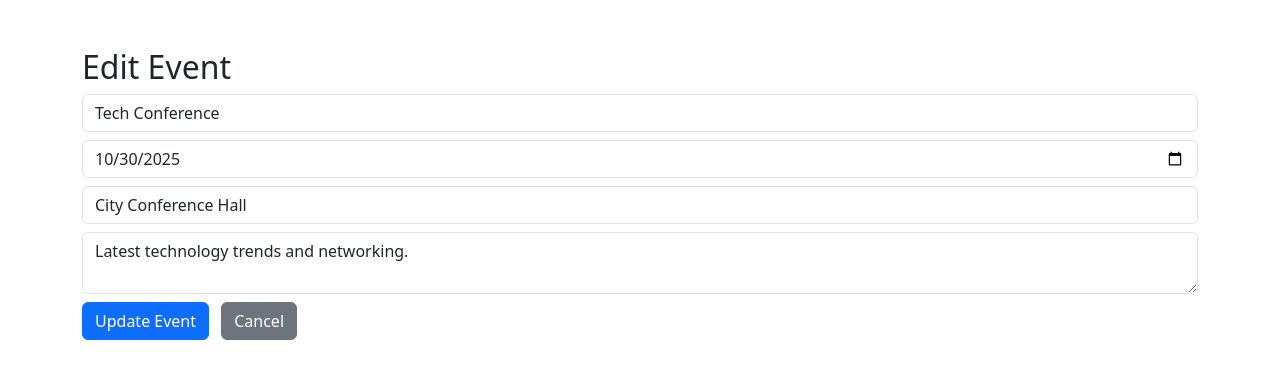
After one commit to Sricharan-V/event_registration, a Flask app: page /admin/edit_event/1 in a window 1280 px wide. The commit adds this page. Shown: the top 379 px of the page. Run offline with Flask 3, Linux system fonts and the light colour scheme; the visitor is signed in with stand-in values (Sample User, id 1).

Commit message:
Update events and registrants option for admin

```diff
--- a/app.py
+++ b/app.py
@@ -130,5 +130,47 @@ def delete_registrant(event_id, reg_index):
 # For simplicity, let's add redirect to update pages or implement inline later.
 
 
+@app.route('/admin/edit_event/<int:event_id>', methods=['GET', 'POST'])
+def edit_event(event_id):
+    if not session.get('admin'):
+        return redirect(url_for('admin'))
+
+    event = next((e for e in events if e['id'] == event_id), None)
+    if not event:
+        return "Event not found", 404
+
+    if request.method == 'POST':
+        event['name'] = request.form.get('event_name')
+        event['date'] = request.form.get('event_date')
+        event['venue'] = request.form.get('event_venue')
+        event['description'] = request.form.get('event_description')
+        flash('Event updated successfully.', 'success')
+        return redirect(url_for('dashboard'))
+
+    return render_template('edit_event.html', event=event)
+
+
+@app.route('/admin/edit_registrant/<int:event_id>/<int:reg_index>', methods=['GET', 'POST'])
+def edit_registrant(event_id, reg_index):
+    if not session.get('admin'):
+        return redirect(url_for('admin'))
+
+    regs = [r for r in registrations if r['event_id'] == event_id]
+    if reg_index < 0 or reg_index >= len(regs):
+        return "Registrant not found", 404
+
+    reg = regs[reg_index]
+
+    if request.method == 'POST':
+        reg['name'] = request.form.get('name')
+        reg['email'] = request.form.get('email')
+        reg['phone'] = request.form.get('phone')
+        flash('Registrant updated successfully.', 'success')
+        return redirect(url_for('dashboard'))
+
+    return render_template('edit_registrant.html', reg=reg, event_id=event_id, reg_index=reg_index)
+
+
+
 if __name__ == '__main__':
     app.run(debug=True)
--- a/templates/dashboard.html
+++ b/templates/dashboard.html
@@ -66,6 +66,7 @@
 								Event</button>
 						</form>
 					</td>
+					<td><a href="{{ url_for('edit_event', event_id=e.id) }}" class="btn btn-warning btn-sm me-1">Edit</a></td>
 				</tr>
 				{% endfor %}
 			</tbody>
@@ -105,6 +106,7 @@
 										onclick="return confirm('Delete this registrant?')">Delete</button>
 								</form>
 							</td>
+							<td><a href="{{ url_for('edit_registrant', event_id=event.id, reg_index=loop.index0) }}" class="btn btn-warning btn-sm me-1">Edit</a></td>
 						</tr>
 						{% endfor %}
 					</tbody>
--- /dev/null
+++ b/templates/edit_event.html
@@ -0,0 +1,21 @@
+<!DOCTYPE html>
+<html>
+<head>
+    <title>Edit Event</title>
+    <link rel="stylesheet" href="https://cdn.jsdelivr.net/npm/bootstrap@5.3.0/dist/css/bootstrap.min.css" />
+</head>
+<body>
+<div class="container mt-5">
+    <h2>Edit Event</h2>
+    <form method="post">
+        <input type="text" name="event_name" class="form-control mb-2" value="{{ event.name }}" required>
+        <input type="date" name="event_date" class="form-control mb-2" value="{{ event.date }}" required>
+        <input type="text" name="event_venue" class="form-control mb-2" value="{{ event.venue }}" required>
+        <textarea name="event_description" class="form-control mb-2" required>{{ event.description }}</textarea>
+        <button type="submit" class="btn btn-primary">Update Event</button>
+        <a href="{{ url_for('dashboard') }}" class="btn btn-secondary ms-2">Cancel</a>
+    </form>
+</div>
+<script src="https://cdn.jsdelivr.net/npm/bootstrap@5.3.0/dist/js/bootstrap.bundle.min.js"></script>
+</body>
+</html>
```
Also changed, not shown: templates/edit_registrant.html (added, +20 -0 lines).
